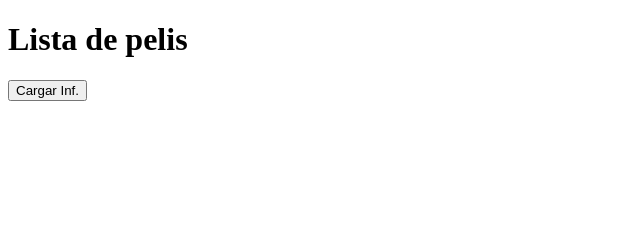
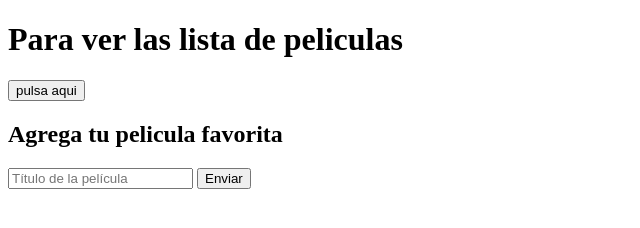
Before and after one commit to gabriela-her/cine-de-verano-crud, a website: page index.html in a window 1280 px wide. Shown: the whole page, without its empty margins (0-640 px from the left). Drawn offline with Linux system fonts and the light colour scheme; no server answers.

Commit message:
added html button to add a film

```diff
--- a/index.html
+++ b/index.html
@@ -1,15 +1,23 @@
 <!DOCTYPE html>
 <html lang="en">
+
 <head>
     <meta charset="UTF-8">
     <meta name="viewport" content="width=device-width, initial-scale=1.0">
     <title>Cine de Verano </title>
 </head>
+
 <body>
-    <h1>Lista de pelis</h1>
-     <button onclick="printFilms()">Cargar Inf.</button>
-    <section id="film-section" ></section>
+    <h1>Para ver las lista de peliculas</h1>
+    <button onclick="printFilms()">pulsa aqui</button>
+    <section id="film-section"></section>
 
+    <section>
+    <h2>Agrega tu pelicula favorita</h2>
+    <input type="text" id="title" placeholder="Título de la película" />
+    <button onclick="addFilm()">Enviar</button>
+        </section>
     <script src="./src/services.js"></script>
 </body>
+
 </html>
```
